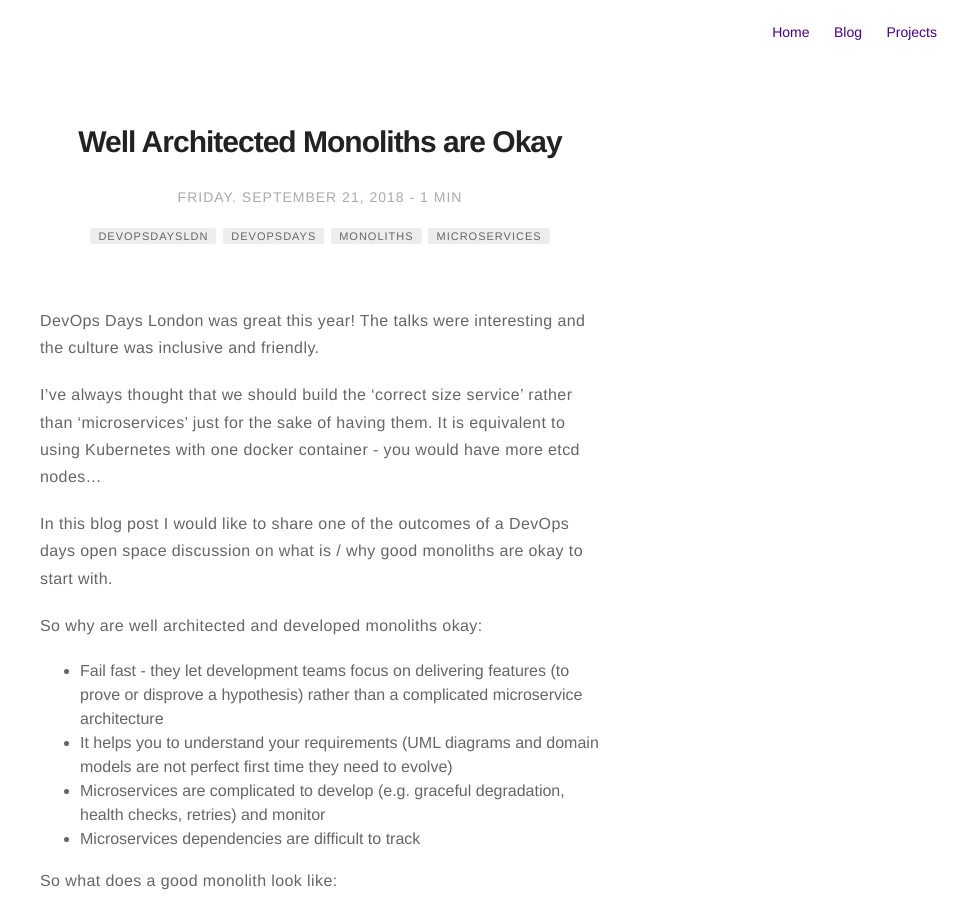
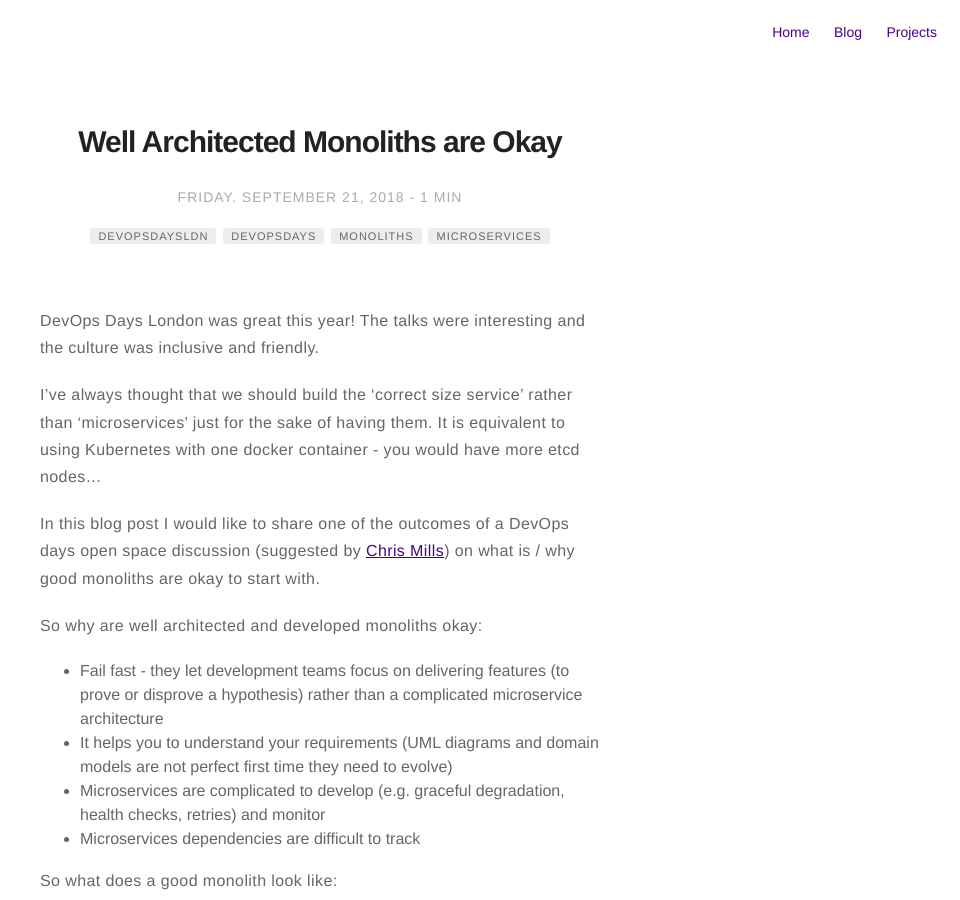
Before and after one commit to RobertNorthard/robertnorthard.github.io, a Jekyll site: the page built from _posts/2018-09-21-devops-days-well-architected-monoliths-are-okay.markdown, in a window 1280 px wide and 900 px high. Shown: the whole window, without its empty margins (320-1280 px from the left). Built offline with Jekyll 4.4.1, drawn with Linux system fonts in a browser that asks for light colours.

Commit message:
Added openspace topic suggestion to blog post

```diff
--- a/_posts/2018-09-21-devops-days-well-architected-monoliths-are-okay.markdown
+++ b/_posts/2018-09-21-devops-days-well-architected-monoliths-are-okay.markdown
@@ -18,7 +18,7 @@ DevOps Days London was great this year! The talks were interesting and the cultu
 
 I've always thought that we should build the 'correct size service' rather than 'microservices' just for the sake of having them. It is equivalent to using Kubernetes with one docker container - you would have more etcd nodes...
 
-In this blog post I would like to share one of the outcomes of a DevOps days open space discussion on what is / why good monoliths are okay to start with.
+In this blog post I would like to share one of the outcomes of a DevOps days open space discussion (suggested by [Chris Mills](https://twitter.com/millscj01))  on what is / why good monoliths are okay to start with.
 
 So why are well architected and developed monoliths okay:
 * Fail fast - they let development teams focus on delivering features (to prove or disprove a hypothesis) rather than a complicated microservice architecture
```
